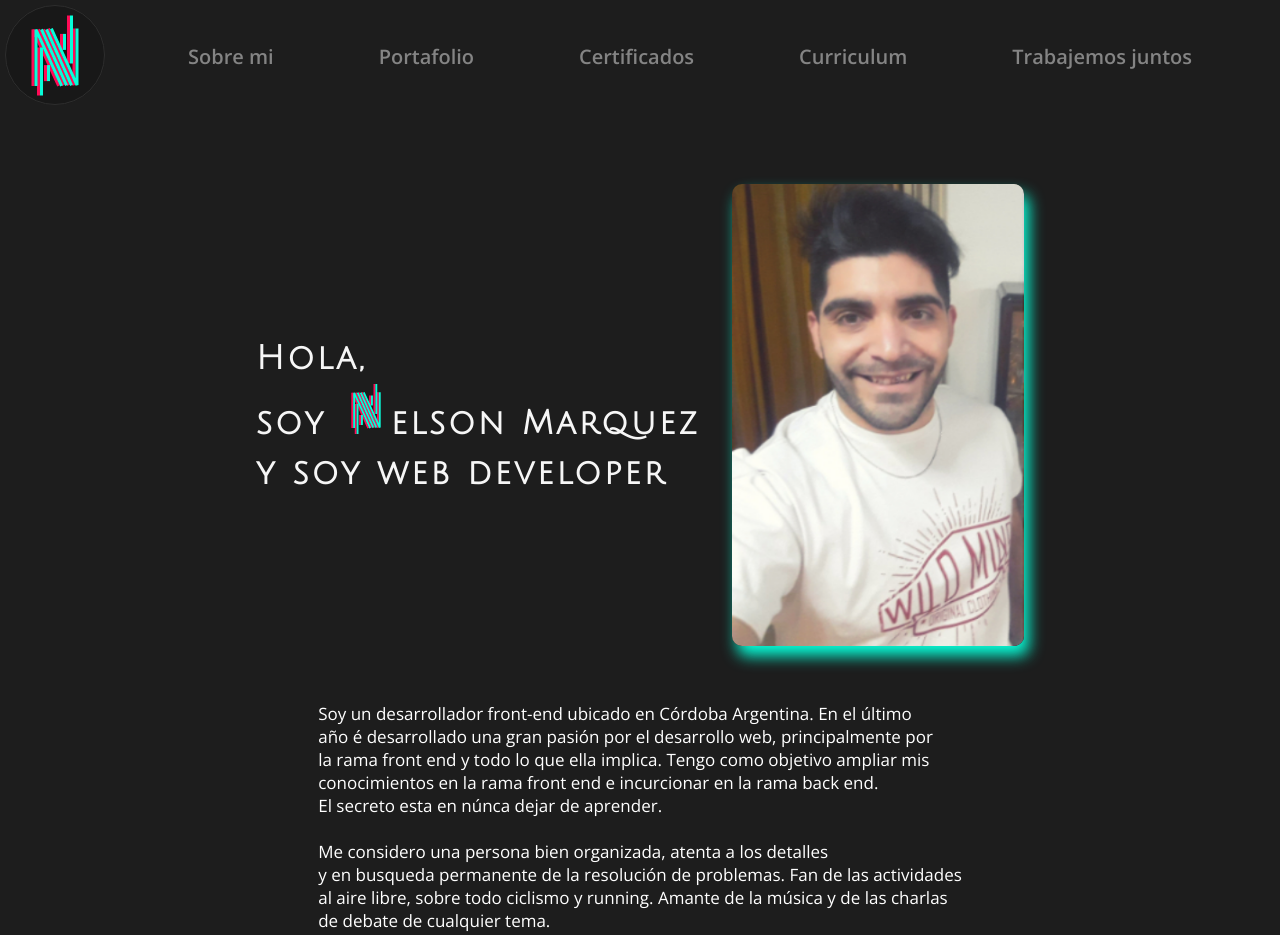
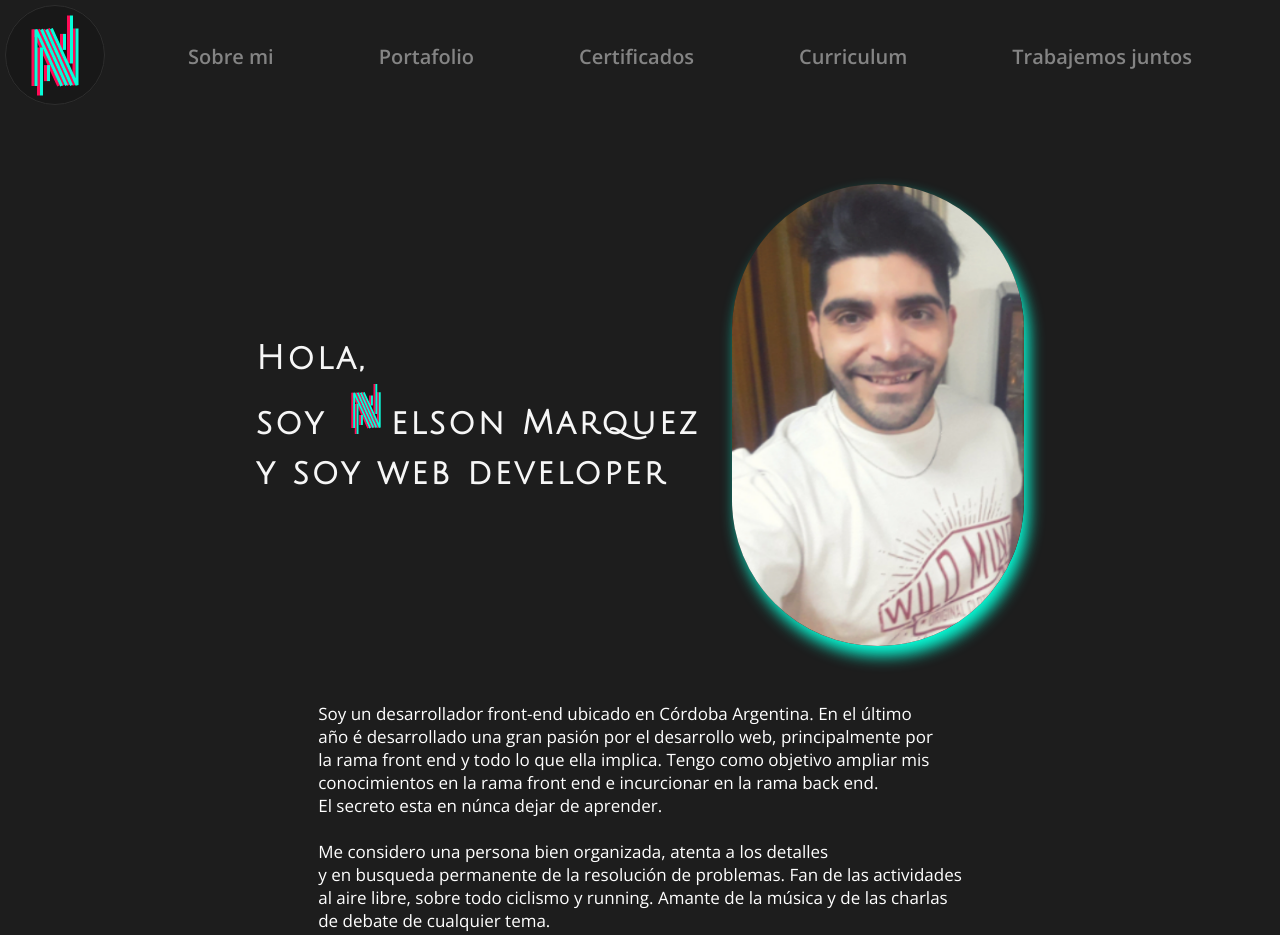
Before and after one commit to NelsonMarquezRomero/PortafolioPersonal, a plain HTML site: page index.html in a window 1280 px wide. Drawn offline with nearby package versions, Linux system fonts and the light colour scheme.

Commit message:
Cambiando el border radius de la imagen del hero

```diff
--- a/css/estilos.css
+++ b/css/estilos.css
@@ -180,7 +180,7 @@ h1 img {
     width: 90%;
     height: 50%;
     margin: 10% 5%;
-    border-radius: 10px;
+    border-radius: 150px;
     box-shadow: 5px 10px 15px var(--turqueza);
 }
 
```
